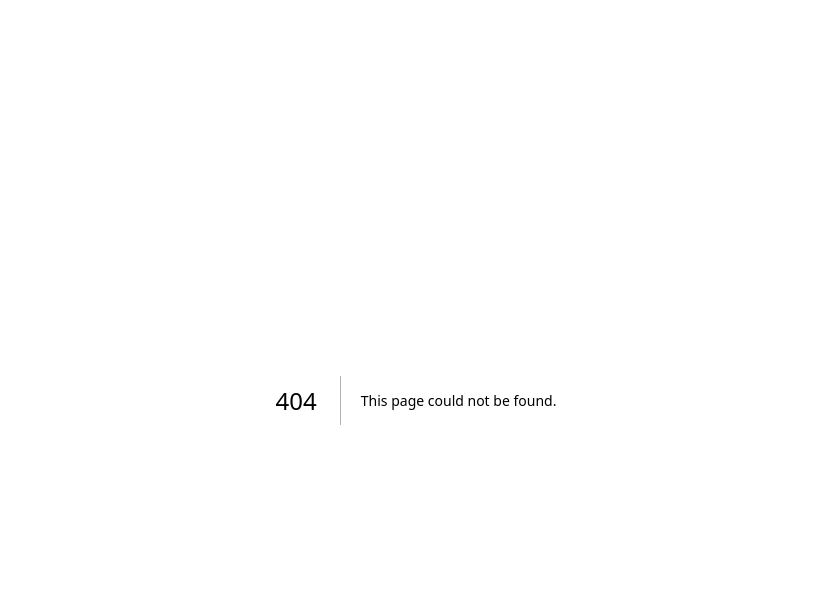
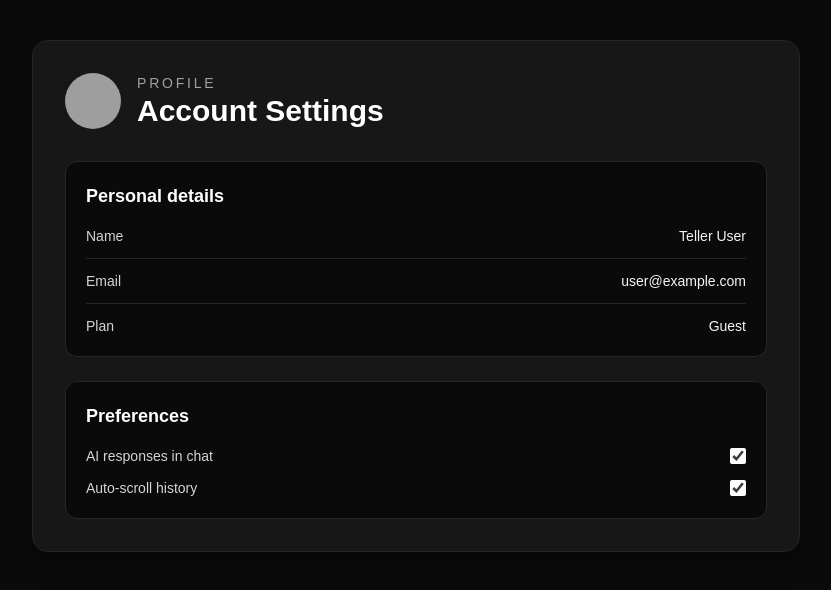
Before and after one commit to sizwezitha/teller, a Next.js app in the folder teller-ai/: page /Settings in a window 1280 px wide. Before the commit this address had no page. Shown: the top 590 px of the page, without its empty margins (224-1055 px from the left). Built offline with nearby package versions, Linux system fonts and the light colour scheme; no server answers; grey boxes are pictures that could not be loaded.

Commit message:
teller v1.2.0

```diff
--- /dev/null
+++ b/teller-ai/app/Settings/page.tsx
@@ -0,0 +1,73 @@
+"use client";
+
+import { useAuth0 } from "@auth0/auth0-react";
+
+export default function SettingsPage() {
+  const { user, isAuthenticated, isLoading } = useAuth0();
+
+  const accountProfile = {
+    name: user?.name || "Teller User",
+    email: user?.email || "user@example.com",
+    picture:
+      user?.picture ||
+      "https://images.unsplash.com/photo-1500648767791-00dcc994a43e?auto=format&fit=crop&w=200&q=80",
+  };
+
+  if (isLoading) {
+    return <main className="min-h-screen bg-neutral-950 px-6 py-10 text-white">Loading account...</main>;
+  }
+
+  return (
+    <main className="min-h-screen bg-neutral-950 px-6 py-10 text-white">
+      <div className="mx-auto max-w-3xl rounded-2xl border border-neutral-800 bg-neutral-900 p-8 shadow-xl">
+        <div className="mb-6 flex items-center gap-4">
+          <img
+            src={accountProfile.picture}
+            alt={accountProfile.name}
+            className="h-14 w-14 rounded-full object-cover"
+          />
+          <div>
+            <p className="text-sm uppercase tracking-[0.2em] text-neutral-400">
+              Profile
+            </p>
+            <h1 className="text-3xl font-bold">Account Settings</h1>
+          </div>
+        </div>
+
+        <div className="mt-8 space-y-6">
+          <section className="rounded-xl border border-neutral-800 bg-neutral-950 p-5">
+            <h2 className="text-lg font-semibold">Personal details</h2>
+            <div className="mt-4 space-y-3 text-sm text-neutral-300">
+              <div className="flex items-center justify-between border-b border-neutral-800 pb-3">
+                <span>Name</span>
+                <span className="text-neutral-100">{accountProfile.name}</span>
+              </div>
+              <div className="flex items-center justify-between border-b border-neutral-800 pb-3">
+                <span>Email</span>
+                <span className="text-neutral-100">{accountProfile.email}</span>
+              </div>
+              <div className="flex items-center justify-between">
+                <span>Plan</span>
+                <span className="text-neutral-100">{isAuthenticated ? "Pro" : "Guest"}</span>
+              </div>
+            </div>
+          </section>
+
+          <section className="rounded-xl border border-neutral-800 bg-neutral-950 p-5">
+            <h2 className="text-lg font-semibold">Preferences</h2>
+            <div className="mt-4 space-y-3 text-sm text-neutral-300">
+              <label className="flex items-center justify-between gap-4">
+                <span>AI responses in chat</span>
+                <input type="checkbox" defaultChecked className="h-4 w-4 accent-white" />
+              </label>
+              <label className="flex items-center justify-between gap-4">
+                <span>Auto-scroll history</span>
+                <input type="checkbox" defaultChecked className="h-4 w-4 accent-white" />
+              </label>
+            </div>
+          </section>
+        </div>
+      </div>
+    </main>
+  );
+}
--- a/teller-ai/app/api/stripe/create-checkout-session/route.ts
+++ b/teller-ai/app/api/stripe/create-checkout-session/route.ts
@@ -2,6 +2,13 @@ import { NextResponse } from "next/server";
 import { stripe } from "@/lib/stripe";
 
 export async function POST() {
+  if (!stripe) {
+    return NextResponse.json(
+      { error: "Stripe is not configured." },
+      { status: 500 }
+    );
+  }
+
   try {
     const session = await stripe.checkout.sessions.create({
       mode: "subscription",
--- a/teller-ai/app/layout.tsx
+++ b/teller-ai/app/layout.tsx
@@ -1,5 +1,6 @@
 import type { Metadata } from "next";
 import { Geist, Geist_Mono } from "next/font/google";
+import { AppAuthProvider } from "../components/Auth0Provider";
 import "./globals.css";
 
 const geistSans = Geist({
@@ -33,7 +34,9 @@ export default function RootLayout({ children }: LayoutProps<"/">) {
       lang="en"
       className={`${geistSans.variable} ${geistMono.variable} h-full antialiased`}
     >
-      <body className="min-h-full flex flex-col">{children}</body>
+      <body className="min-h-full flex flex-col">
+        <AppAuthProvider>{children}</AppAuthProvider>
+      </body>
     </html>
   );
 }
--- /dev/null
+++ b/teller-ai/components/Auth0Provider.tsx
@@ -0,0 +1,25 @@
+"use client";
+
+import { Auth0Provider } from "@auth0/auth0-react";
+import type { ReactNode } from "react";
+
+const domain = process.env.NEXT_PUBLIC_AUTH0_DOMAIN || "example.auth0.com";
+const clientId = process.env.NEXT_PUBLIC_AUTH0_CLIENT_ID || "placeholder-client-id";
+
+export function AppAuthProvider({ children }: { children: ReactNode }) {
+  const redirectUri =
+    typeof window !== "undefined"
+      ? `${window.location.origin}/Settings`
+      : "http://localhost:3000/Settings";
+
+  return (
+    <Auth0Provider
+      domain={domain}
+      clientId={clientId}
+      authorizationParams={{ redirect_uri: redirectUri }}
+      cacheLocation="localstorage"
+    >
+      {children}
+    </Auth0Provider>
+  );
+}
--- a/teller-ai/components/ChatWindow.tsx
+++ b/teller-ai/components/ChatWindow.tsx
@@ -1,5 +1,6 @@
 "use client";
 
+import { useAuth0 } from "@auth0/auth0-react";
 import { useEffect, useRef, useState } from "react";
 
 type Message = {
@@ -39,6 +40,15 @@ export default function ChatWindow() {
   const [isHistoryVisible, setIsHistoryVisible] = useState(true);
   const [pendingFile, setPendingFile] = useState<Message["file"] | null>(null);
   const [isProfileOpen, setIsProfileOpen] = useState(false);
+  const { user, isAuthenticated } = useAuth0();
+  const accountProfile = {
+    name: user?.name || "Teller User",
+    email: user?.email || "user@example.com",
+    picture:
+      user?.picture ||
+      "https://images.unsplash.com/photo-1500648767791-00dcc994a43e?auto=format&fit=crop&w=200&q=80",
+    isAuthenticated,
+  };
 
   useEffect(() => {
     messagesEndRef.current?.scrollIntoView({ behavior: "smooth" });
@@ -126,6 +136,11 @@ export default function ChatWindow() {
       localStorage.setItem("teller_histories", JSON.stringify(next));
     } catch (e) {}
     setIsSidebarOpen(false);
+  }
+
+  function openUserPanel() {
+    const userPanelUrl = `${window.location.origin}/Settings`;
+    window.open(userPanelUrl, "_blank", "noopener,noreferrer");
   }
 
   function deleteHistory(id: string) {
@@ -308,19 +323,23 @@ export default function ChatWindow() {
           {/* Profile / user management at bottom */}
           <div className="mt-4 border-t border-neutral-800 pt-3">
             <button onClick={() => setIsProfileOpen((s) => !s)} className="flex w-full items-center gap-3 rounded-md px-3 py-2 hover:bg-neutral-800">
-              <div className="h-8 w-8 shrink-0 rounded-full bg-neutral-700 flex items-center justify-center text-sm">U</div>
+              <img
+                src={accountProfile.picture}
+                alt={accountProfile.name}
+                className="h-8 w-8 shrink-0 rounded-full object-cover"
+              />
               <div className="min-w-0 text-left">
-                <div className="truncate text-white">User</div>
-                <div className="text-xs text-neutral-400">Manage account</div>
+                <div className="truncate text-white">{accountProfile.name}</div>
+                <div className="text-xs text-neutral-400">{accountProfile.email}</div>
               </div>
               <div className="text-neutral-400">{isProfileOpen ? '▾' : '▸'}</div>
             </button>
 
             {isProfileOpen && (
               <div className="mt-2 space-y-2 text-sm">
-                <button className="w-full text-left rounded px-3 py-2 hover:bg-neutral-800">Account settings</button>
-                <button className="w-full text-left rounded px-3 py-2 hover:bg-neutral-800">Switch account</button>
-                <button className="w-full text-left rounded px-3 py-2 hover:bg-neutral-800">Sign out</button>
+                <button type="button" onClick={openUserPanel} className="w-full text-left rounded px-3 py-2 hover:bg-neutral-800">Account Settings</button>
+                <button type="button" className="w-full text-left rounded px-3 py-2 hover:bg-neutral-800">Switch account</button>
+                <button type="button" className="w-full text-left rounded px-3 py-2 hover:bg-neutral-800">Sign out</button>
               </div>
             )}
           </div>
--- a/teller-ai/lib/stripe.ts
+++ b/teller-ai/lib/stripe.ts
@@ -1,3 +1,5 @@
 import Stripe from "stripe";
 
-export const stripe = new Stripe(process.env.STRIPE_SECRET_KEY as string);
+export const stripe = process.env.STRIPE_SECRET_KEY
+  ? new Stripe(process.env.STRIPE_SECRET_KEY)
+  : null;
--- a/teller-ai/package.json
+++ b/teller-ai/package.json
@@ -9,6 +9,7 @@
     "lint": "eslint"
   },
   "dependencies": {
+    "@auth0/auth0-react": "^2.24.1",
     "@supabase/supabase-js": "^2.112.4",
     "next": "16.3.3",
     "react": "19.2.8",
```
Also changed, not shown: 1 other file (tests, documents, lock files or other folders).
